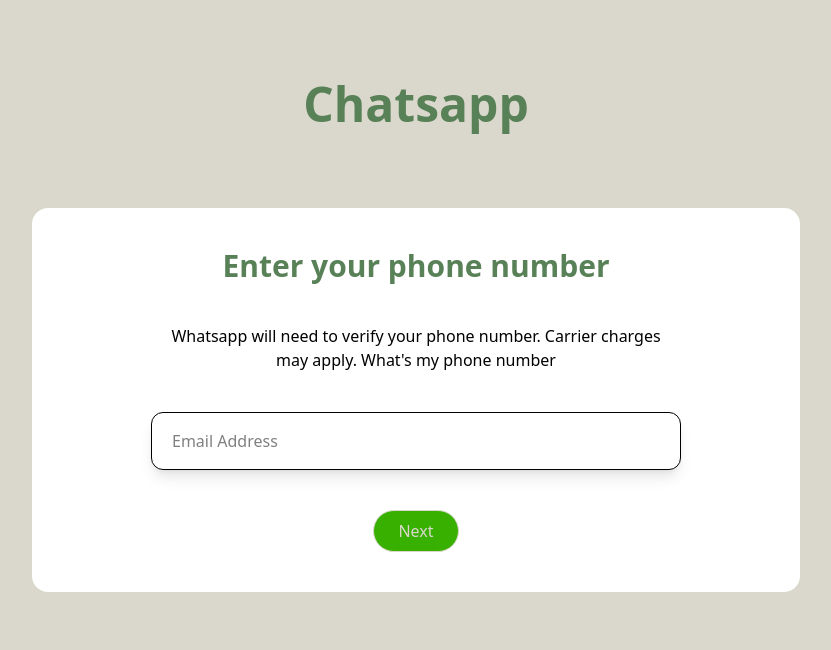
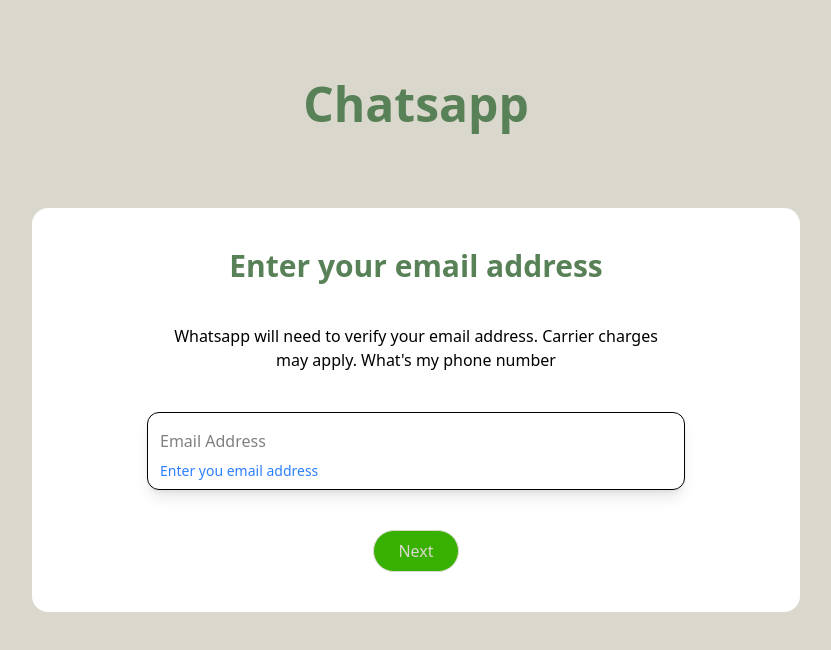
Before and after one commit to A-B-H-I-S-H-E-K-S-H-A-W/chatapp, a React (Vite) app in the folder client/: page /login in a window 1280 px wide. Shown: the top 650 px of the page, without its empty margins (224-1055 px from the left). Built offline with nearby package versions, Linux system fonts and the light colour scheme.

Commit message:
Initialized alert and some bug fixes

```diff
--- /dev/null
+++ b/client/src/components/ui/Alert.jsx
@@ -0,0 +1,18 @@
+import React from "react";
+
+const Alert = ({ type = "info", message = "" }) => {
+  const colorMap = {
+    success: "text-green-500",
+    error: "text-red-500",
+    warning: "text-yellow-500",
+    info: "text-blue-500",
+  };
+
+  return message ? (
+    <p className={`text-sm font-medium ${colorMap[type] || colorMap.info}`}>
+      {message}
+    </p>
+  ) : null;
+};
+
+export default Alert;
--- a/client/src/pages/LoginPage.jsx
+++ b/client/src/pages/LoginPage.jsx
@@ -2,19 +2,20 @@
 import Button from "../components/Button";
 import { useCounterStore } from "../store/store";
 import { useNavigate } from "react-router-dom";
-import axios from "axios";
+import Alert from "../components/ui/Alert";
 
 const LoginPage = () => {
   const sendOtp = useCounterStore((state) => state.sendOtp);
   const [formData, setFormData] = useState({
     email: "",
   });
+  const navigate = useNavigate();
+  const [type, setType] = useState("");
+  const [message, setMessage] = useState("Enter you email address");
 
   const setEmail = (email) => {
     useCounterStore.setState({ email: email });
   };
-
-  const navigate = useNavigate();
 
   const handleChange = (e) => {
     const { name, value } = e.target;
@@ -25,6 +26,12 @@
   };
 
   const handleSubmit = async () => {
+    if (!formData.email.match(/^[^\s@]+@[^\s@]+\.[^\s@]+$/)) {
+      setMessage("Enter a valid email address");
+      setType("error");
+      return;
+    }
+
     const otp = Math.floor(100000 + Math.random() * 900000);
     useCounterStore.setState({ otp: otp });
     setEmail(formData.email);
@@ -45,22 +52,23 @@
         </div>
         <div className="flex flex-col items-center gap-10 mt-20 px-20 py-10 bg-white max-w-3xl mx-auto rounded-2xl">
           <div>
-            <h2 className="h3">Enter your phone number</h2>
+            <h2 className="h3">Enter your email address</h2>
           </div>
           <div className="max-w-lg text-center">
             <p>
-              Whatsapp will need to verify your phone number. Carrier charges
+              Whatsapp will need to verify your email address. Carrier charges
               may apply. What's my phone number
             </p>
           </div>
-          <div className="bg-white p-2 rounded-xl shadow-lg border-1">
+          <div className="bg-white px-3 py-2 rounded-xl shadow-lg border-1">
             <input
               name="email"
               type="email"
-              className="px-3 py-2 w-lg rounded-lg focus:outline-none"
+              className="py-2 w-lg rounded-lg focus:outline-none"
               placeholder="Email Address"
               onChange={handleChange}
             />
+            <Alert message={message} type={type} />
           </div>
           <div>
             <Button onClick={handleSubmit}>Next</Button>
--- a/client/src/pages/OtpPage.jsx
+++ b/client/src/pages/OtpPage.jsx
@@ -23,7 +23,7 @@
 
   const handleSubmit = async () => {
     try {
-      const result = await verifyOtp(email, formData.otp);
+      const res = await verifyOtp(email, formData.otp);
 
       navigate("/profile-setup");
     } catch (error) {
--- a/client/src/store/store.jsx
+++ b/client/src/store/store.jsx
@@ -8,7 +8,7 @@
       email: "",
       otp: 0,
       token: "",
-      result: {},
+      result: null,
       sendOtp: async (email) => {
         const otp = Math.floor(100000 + Math.random() * 900000).toString();
 
```
